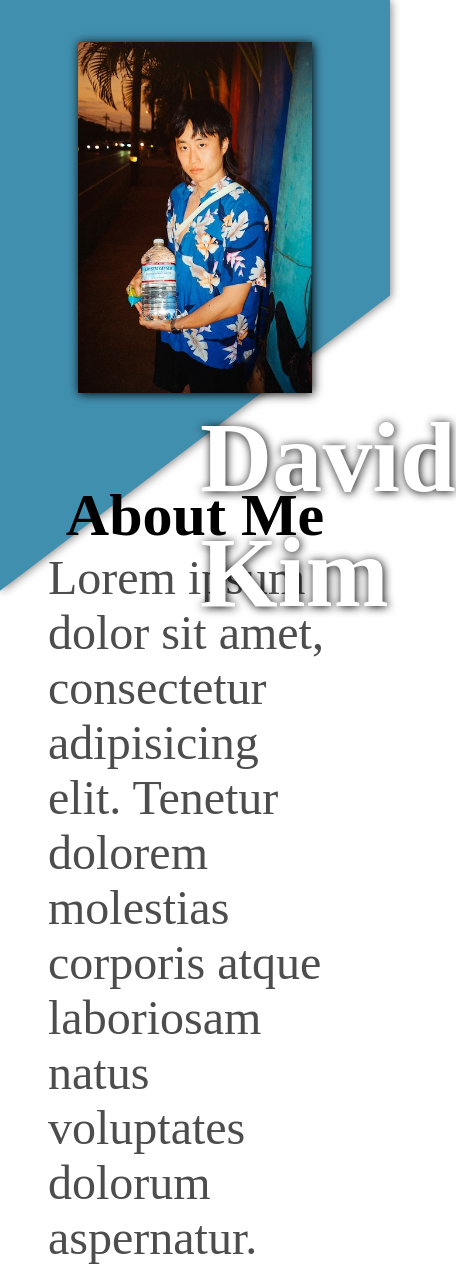
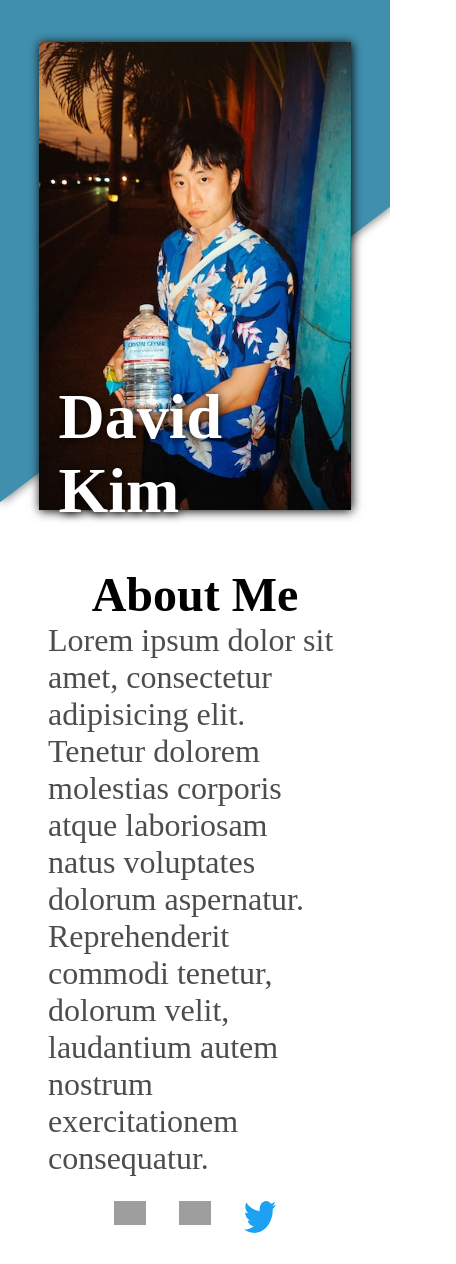
Before and after one commit to dkimb0/homepage, a plain HTML site: page index.html in a window 390 px wide. Shown: the top 1264 px of the page, 456 px wide, since content can reach past the window. Drawn offline with Linux system fonts and the light colour scheme; grey boxes are pictures that could not be loaded.

Commit message:
make page mobile friendly

```diff
--- a/index.html
+++ b/index.html
@@ -21,9 +21,7 @@
         <h1>About Me</h1>
         <p>Lorem ipsum dolor sit amet, consectetur adipisicing elit.
             Tenetur dolorem molestias corporis atque laboriosam natus voluptates dolorum aspernatur.
-            Reprehenderit commodi tenetur, dolorum velit, laudantium autem nostrum exercitationem consequatur,
-            voluptatum quam rerum? Itaque unde quisquam expedita magni assumenda esse officia beatae similique
-            neque recusandae quis reprehenderit tempore nam iure error deserunt, dolores explicabo sed corporis.
+            Reprehenderit commodi tenetur, dolorum velit, laudantium autem nostrum exercitationem consequatur.
         </p>
 
         <div class="iconContainer">
--- a/styles.css
+++ b/styles.css
@@ -18,7 +18,7 @@ html {
     width: 100vw;
     height: 70vh;
     background-color:#418faf;
-    clip-path: polygon(0% 0%, 100% 0%, 100% 50%, 0% 100%);
+    clip-path: polygon(0% 0%, 100% 0%, 100% 35%, 0% 85%);
 }
 
 .imageContainer{
@@ -29,31 +29,31 @@ html {
     margin-left: auto;
     margin-right: auto;
     box-shadow: 1px 1px 10px;
-    width: 60vw;
+    width: 80vw;
 
 }
 
 .heroTitle {
     position: absolute;
-    top: 400px;
-    left: 200px;
+    top: 45vh;
+    left: 15vw;
     color: white;
     text-shadow: 1px 1px 10px black;
-    font-size: 100px;
+    font-size: 4rem;
 }
 
 .hero > h1 {
     text-align: center;
-    font-size: 60px;
+    font-size: 3rem;
 }
 
 .hero > p {
-    font-size: 48px;
+    font-size: 2rem;
     color: rgb(77, 77, 77)
 }
 
 .hero {
-    margin-top: 40px;
+    margin-top: 1vh;
     padding: 48px;
 }
 
@@ -68,7 +68,7 @@ html {
 }
 
 .icon {
-    width: 72px;
+    width: 2rem;
     height: auto;
 }
 
```
